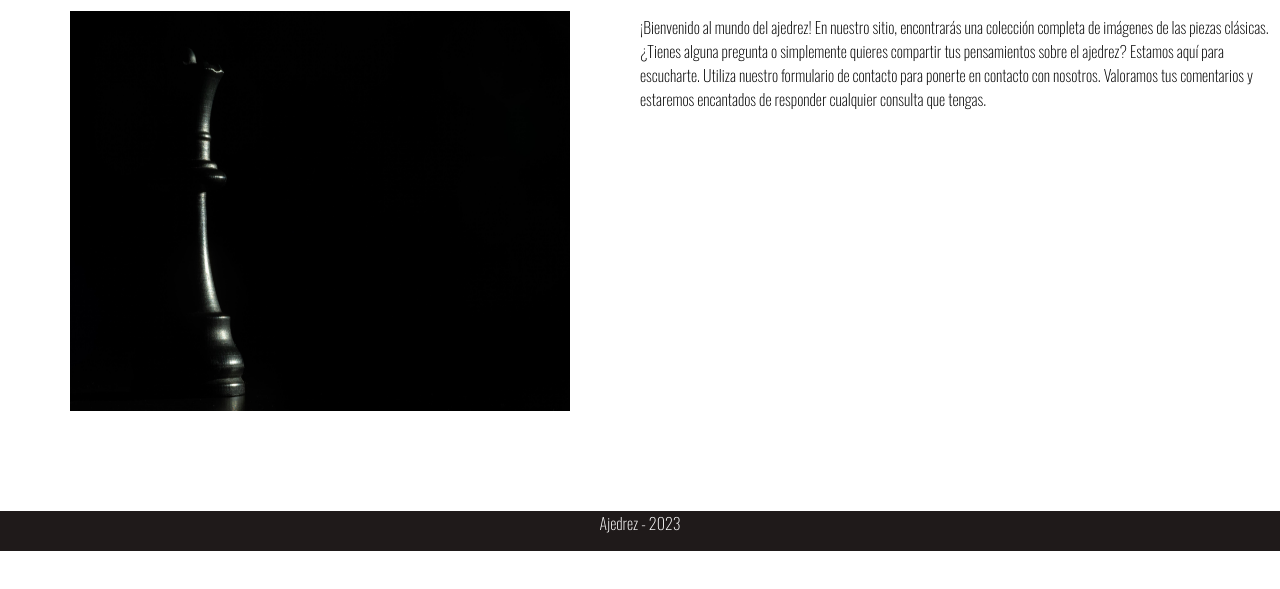
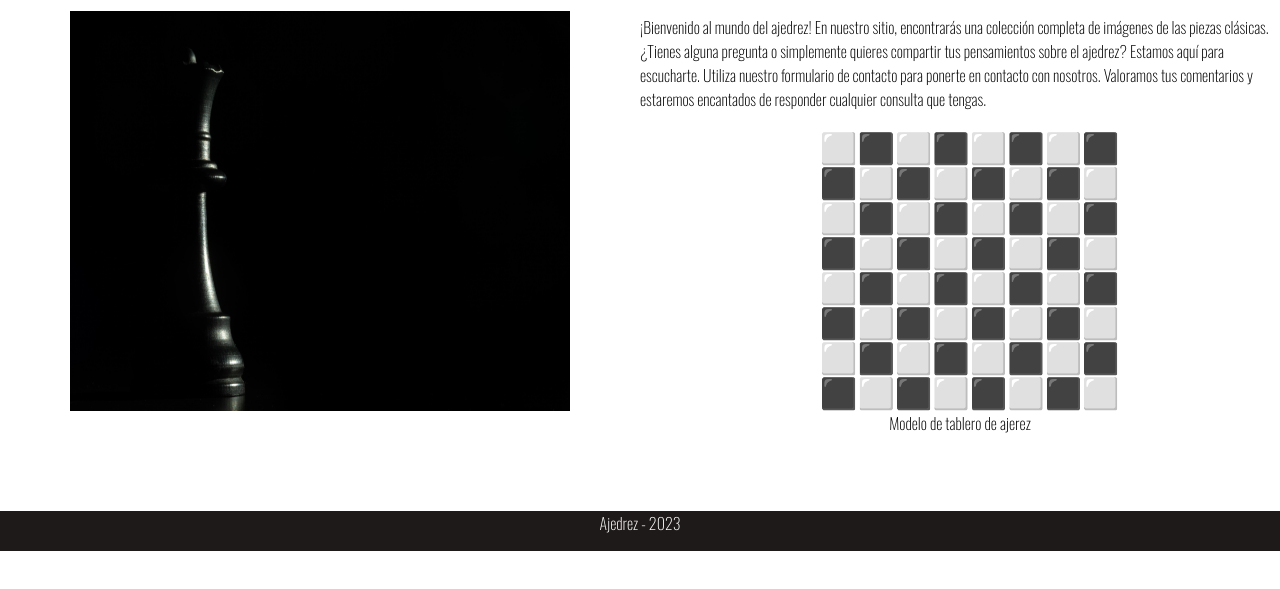
Before and after one commit to agustinsalum/chess.github.io, a plain HTML site: page index.html in a window 1280 px wide. Shown: the part 81-670 px from the top of the page. Drawn offline with nearby package versions, Linux system fonts and the light colour scheme.

Commit message:
Agregado tablero con JavaScript y etiquetas semanticas

```diff
--- /dev/null
+++ b/assets/js/board.js
@@ -0,0 +1,23 @@
+function drawBoard(size) {
+    let board = "";
+
+    for (let x = 0; x < size; x++) {
+        for (let y = 0; y < size; y++) {
+            if ((x + y) % 2 == 0) {
+                board += "⬜";
+            } else {
+                board += "⬛";
+            }
+        }
+        board += "\n";
+    }
+    return board;
+}
+
+document.addEventListener("DOMContentLoaded", function() {
+    const boardDiv = document.querySelector('.board');
+    const size = 8; // size board
+
+    const board = drawBoard(size);
+    boardDiv.textContent = board;
+});
--- a/assets/style/notebook.css
+++ b/assets/style/notebook.css
@@ -198,4 +198,12 @@
         grid-row: 1/3;
     }
 
+    .board {
+        display: flex;
+        margin-top: 20px;
+        margin-left: 180px;
+        font-size: 30px;
+        white-space: pre;
+    }
+
 }
--- a/index.html
+++ b/index.html
@@ -42,16 +42,20 @@
                         Estamos aquí para escucharte. Utiliza nuestro formulario de contacto para ponerte en contacto
                         con nosotros. Valoramos tus comentarios y estaremos encantados de responder cualquier consulta
                         que tengas.</p>
+                    <section>
+                        <div class="board"> </div>
+                        <article> <p> Modelo de tablero de ajerez </p> </article>
+                    </section>
                 </div>
-
             </article>
-            <div>
+        </div>
     </main>
     <footer>
         <!-- footer -->
         <p>Ajedrez - 2023</p>
 
     </footer>
+    <script src="assets/js/board.js"></script>
 </body>
 
 </html>
```
Also changed, not shown: documentation/correccion 1 - entrega 2/c1.txt (added).
